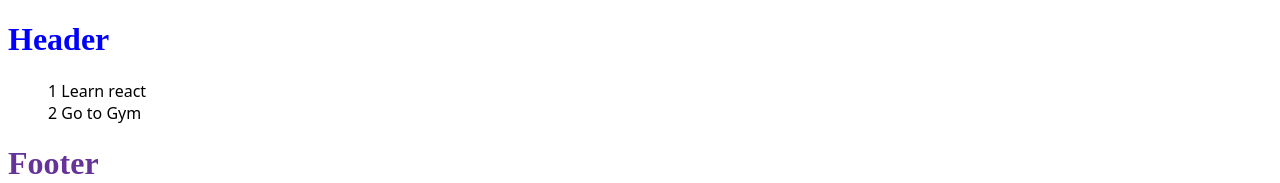
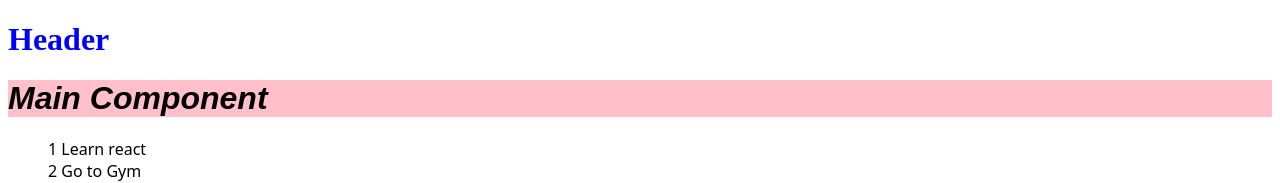
Before and after one commit to faizan542/react-practice, a React (Create React App) app: page / in a window 1280 px wide. Shown: the top 183 px of the page. Built offline with nearby package versions, Linux system fonts and the light colour scheme.

Commit message:
App Js file

```diff
--- a/src/App.js
+++ b/src/App.js
@@ -1,22 +1,23 @@
 import React, { Component } from 'react'
-import './App.css'
+import './App.css';
+import ComOne from './components/ComOne';
 
- class Header extends Component {
+class Header extends Component {
   render() {
     return (
       <div className='header'>
         <h1>Header</h1>
-        </div>
+      </div>
     )
   }
 }
 
-class Footer extends Component{
-  render(){
-    return(
+class Footer extends Component {
+  render() {
+    return (
       <div className='footer'>
         <h1>Footer</h1>
-        </div>
+      </div>
     )
   }
 }
@@ -27,11 +28,14 @@ export default class App extends Component {
     return (
       <div>
         <Header />
+
+        <h1 style={{ fontStyle: "italic", fontFamily: "fantasy", backgroundColor: "pink" }}>Main Component</h1>
         <ul className='todos'>
           {todos.map((item, index) => {
             return <li key={index}>{`${index + 1}  ${item.text}`}</li>
           })}
         </ul>
+        <ComOne />
         <Footer />
       </div>
     )
```
